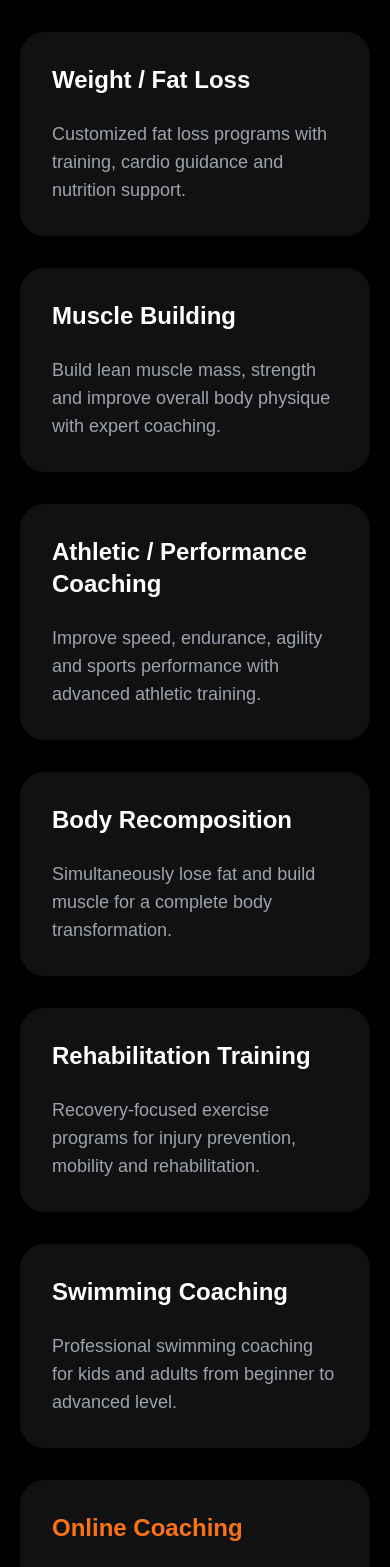
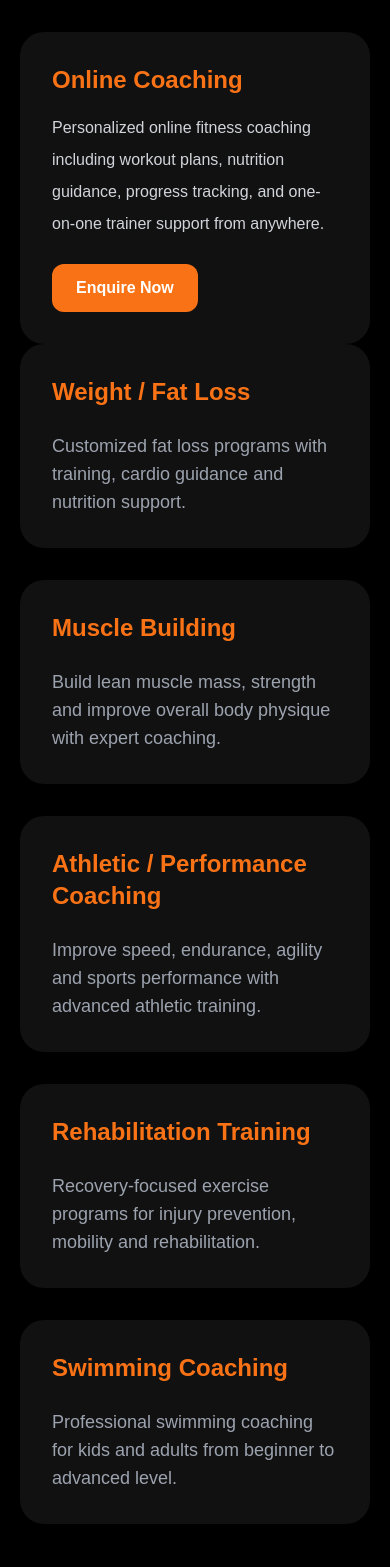
Before and after one commit to lakshumaitri/RaviMaitriTransformations, a React app in the folder frontend/: page /services in a window 390 px wide. Shown: the part 200-1767 px from the top of the page. Built offline with nearby package versions, Linux system fonts and the light colour scheme; the HTML template or start-up script is replaced by a standard one.

Commit message:
added uploads feature

```diff
--- a/frontend/src/pages/Services.jsx
+++ b/frontend/src/pages/Services.jsx
@@ -15,111 +15,7 @@ function Services() {
           Services
 
         </h1>
-
-        <div className="grid sm:grid-cols-2 lg:grid-cols-3 gap-8 max-w-7xl mx-auto">
-
-          <div className="bg-[#111111] p-8 rounded-3xl shadow-lg">
-
-            <h2 className="text-2xl font-bold mb-6">
-
-              Weight / Fat Loss
-
-            </h2>
-
-            <p className="text-gray-400 text-lg">
-
-              Customized fat loss programs with training,
-              cardio guidance and nutrition support.
-
-            </p>
-
-          </div>
-
-          <div className="bg-[#111111] p-8 rounded-3xl shadow-lg">
-
-            <h2 className="text-2xl font-bold mb-6">
-
-              Muscle Building
-
-            </h2>
-
-            <p className="text-gray-400 text-lg">
-
-              Build lean muscle mass, strength and improve
-              overall body physique with expert coaching.
-
-            </p>
-
-          </div>
-
-          <div className="bg-[#111111] p-8 rounded-3xl shadow-lg">
-
-            <h2 className="text-2xl font-bold mb-6">
-
-              Athletic / Performance Coaching
-
-            </h2>
-
-            <p className="text-gray-400 text-lg">
-
-              Improve speed, endurance, agility and sports
-              performance with advanced athletic training.
-
-            </p>
-
-          </div>
-
-          <div className="bg-[#111111] p-8 rounded-3xl shadow-lg">
-
-            <h2 className="text-2xl font-bold mb-6">
-
-              Body Recomposition
-
-            </h2>
-
-            <p className="text-gray-400 text-lg">
-
-              Simultaneously lose fat and build muscle for
-              a complete body transformation.
-
-            </p>
-
-          </div>
-
-          <div className="bg-[#111111] p-8 rounded-3xl shadow-lg">
-
-            <h2 className="text-2xl font-bold mb-6">
-
-              Rehabilitation Training
-
-            </h2>
-
-            <p className="text-gray-400 text-lg">
-
-              Recovery-focused exercise programs for injury
-              prevention, mobility and rehabilitation.
-
-            </p>
-
-          </div>
-
-          <div className="bg-[#111111] p-8 rounded-3xl shadow-lg">
-
-            <h2 className="text-2xl font-bold mb-6">
-
-              Swimming Coaching
-
-            </h2>
-
-            <p className="text-gray-400 text-lg">
-
-              Professional swimming coaching for kids and
-              adults from beginner to advanced level.
-
-            </p>
-
-          </div>
-          <div className="bg-[#111111] p-8 rounded-3xl shadow-lg hover:scale-105 transition">
+        <div className="bg-[#111111] p-8 rounded-3xl shadow-lg hover:scale-105 transition">
 
   <h2 className="text-2xl font-bold text-orange-500 mb-4">
 
@@ -143,6 +39,96 @@ function Services() {
 
 </div>
 
+        <div className="grid sm:grid-cols-2 lg:grid-cols-3 gap-8 max-w-7xl mx-auto">
+
+          <div className="bg-[#111111] p-8 rounded-3xl shadow-lg">
+
+            <h2 className="text-2xl font-bold text-orange-500 mb-6">
+
+              Weight / Fat Loss
+
+            </h2>
+
+            <p className="text-gray-400 text-lg">
+
+              Customized fat loss programs with training,
+              cardio guidance and nutrition support.
+
+            </p>
+
+          </div>
+
+          <div className="bg-[#111111] p-8 rounded-3xl shadow-lg">
+
+            <h2 className="text-2xl font-bold text-orange-500 mb-6">
+
+              Muscle Building
+
+            </h2>
+
+            <p className="text-gray-400 text-lg">
+
+              Build lean muscle mass, strength and improve
+              overall body physique with expert coaching.
+
+            </p>
+
+          </div>
+
+          <div className="bg-[#111111] p-8 rounded-3xl shadow-lg">
+
+            <h2 className="text-2xl font-bold text-orange-500 mb-6">
+
+              Athletic / Performance Coaching
+
+            </h2>
+
+            <p className="text-gray-400 text-lg">
+
+              Improve speed, endurance, agility and sports
+              performance with advanced athletic training.
+
+            </p>
+
+          </div>
+
+
+
+          <div className="bg-[#111111] p-8 rounded-3xl shadow-lg">
+
+            <h2 className="text-2xl font-bold text-orange-500 mb-6">
+
+              Rehabilitation Training
+
+            </h2>
+
+            <p className="text-gray-400 text-lg">
+
+              Recovery-focused exercise programs for injury
+              prevention, mobility and rehabilitation.
+
+            </p>
+
+          </div>
+
+          <div className="bg-[#111111] p-8 rounded-3xl shadow-lg">
+
+            <h2 className="text-2xl font-bold text-orange-500 mb-6">
+
+              Swimming Coaching
+
+            </h2>
+
+            <p className="text-gray-400 text-lg">
+
+              Professional swimming coaching for kids and
+              adults from beginner to advanced level.
+
+            </p>
+
+          </div>
+
+
         </div>
 
       </div>
--- a/frontend/src/pages/TrainerDashboard.jsx
+++ b/frontend/src/pages/TrainerDashboard.jsx
@@ -22,6 +22,12 @@ function TrainerDashboard() {
   const [workoutData, setWorkoutData] = useState("");
 
   const [dietData, setDietData] = useState("");
+
+  const [selectedWorkoutFile, setSelectedWorkoutFile] = useState(null);
+
+  const [selectedDietFile, setSelectedDietFile] = useState(null);
+
+  const [selectedTransformationImage, setSelectedTransformationImage] = useState(null);
 
   useEffect(() => {
 
@@ -122,19 +128,30 @@ function TrainerDashboard() {
 
     try {
 
+      const formData = new FormData();
+
+      formData.append("client_id", clientId);
+
+      formData.append("workout_text", workoutData);
+
+      if (selectedWorkoutFile) {
+
+        formData.append("file", selectedWorkoutFile);
+
+      }
+
       await axios.post(
         `${API}/add-workout`,
-        {
-          client_id: clientId,
-          workout_text: workoutData
-        }
+        formData
       );
 
-      alert("Workout Saved");
+      alert("Workout Uploaded");
 
     } catch (error) {
 
       console.log(error);
+
+      alert("Workout Upload Failed");
 
     }
 
@@ -144,19 +161,60 @@ function TrainerDashboard() {
 
     try {
 
+      const formData = new FormData();
+
+      formData.append("client_id", clientId);
+
+      formData.append("diet_text", dietData);
+
+      if (selectedDietFile) {
+
+        formData.append("file", selectedDietFile);
+
+      }
+
       await axios.post(
         `${API}/add-diet`,
-        {
-          client_id: clientId,
-          diet_text: dietData
-        }
+        formData
       );
 
-      alert("Diet Saved");
+      alert("Diet Uploaded");
 
     } catch (error) {
 
       console.log(error);
+
+      alert("Diet Upload Failed");
+
+    }
+
+  };
+
+  const uploadTransformation = async (clientId) => {
+
+    try {
+
+      const formData = new FormData();
+
+      formData.append("client_id", clientId);
+
+      formData.append(
+        "image",
+        selectedTransformationImage
+      );
+
+      await axios.post(
+        `${API}/upload-transformation`,
+        formData
+      );
+
+      alert("Transformation Uploaded");
+
+    } catch (error) {
+
+      console.log(error);
+
+      alert("Upload Failed");
 
     }
 
@@ -331,12 +389,23 @@ function TrainerDashboard() {
                           className="bg-black border border-gray-700 p-4 rounded-xl outline-none text-white"
                         />
 
+                        <input
+                          type="file"
+                          accept="image/*,.pdf"
+                          onChange={(e) =>
+                            setSelectedWorkoutFile(
+                              e.target.files[0]
+                            )
+                          }
+                          className="bg-black border border-gray-700 p-3 rounded-xl text-white"
+                        />
+
                         <button
                           onClick={() => addWorkout(client.id)}
                           className="bg-orange-500 hover:bg-orange-600 py-3 rounded-xl font-bold"
                         >
 
-                          Save Workout
+                          Upload Workout
 
                         </button>
 
@@ -346,12 +415,53 @@ function TrainerDashboard() {
                           className="bg-black border border-gray-700 p-4 rounded-xl outline-none text-white"
                         />
 
+                        <input
+                          type="file"
+                          accept="image/*,.pdf"
+                          onChange={(e) =>
+                            setSelectedDietFile(
+                              e.target.files[0]
+                            )
+                          }
+                          className="bg-black border border-gray-700 p-3 rounded-xl text-white"
+                        />
+
                         <button
                           onClick={() => addDiet(client.id)}
                           className="bg-orange-500 hover:bg-orange-600 py-3 rounded-xl font-bold"
                         >
 
-                          Save Diet
+                          Upload Diet
+
+                        </button>
+
+                      </div>
+
+                      <div className="mt-6 border border-gray-700 p-4 rounded-2xl">
+
+                        <h3 className="text-xl font-bold text-orange-500 mb-4">
+
+                          Upload Transformation
+
+                        </h3>
+
+                        <input
+                          type="file"
+                          accept="image/*"
+                          onChange={(e) =>
+                            setSelectedTransformationImage(
+                              e.target.files[0]
+                            )
+                          }
+                          className="bg-black border border-gray-700 p-3 rounded-xl text-white w-full"
+                        />
+
+                        <button
+                          onClick={() => uploadTransformation(client.id)}
+                          className="mt-4 bg-orange-500 hover:bg-orange-600 px-6 py-3 rounded-xl font-bold"
+                        >
+
+                          Upload Transformation
 
                         </button>
 
```
Also changed, not shown: 1 other file (tests, documents, lock files or other folders).
